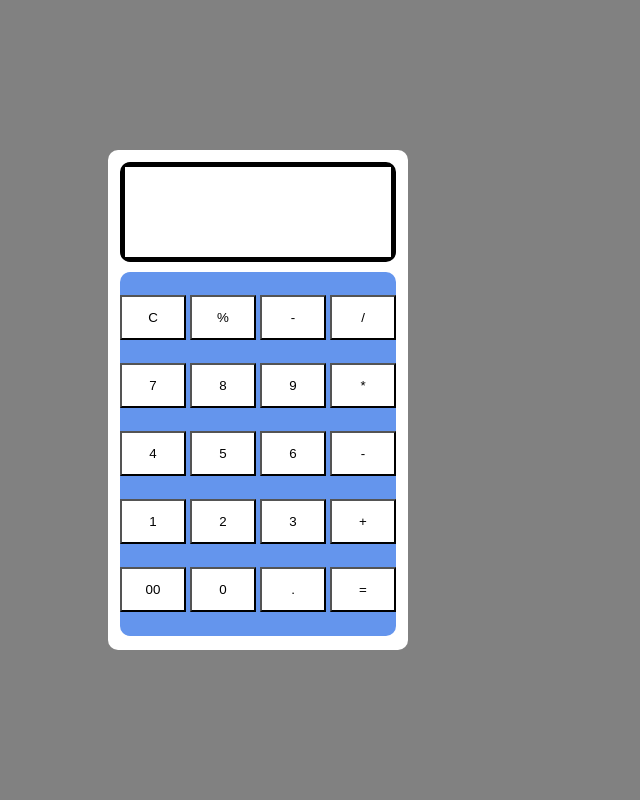
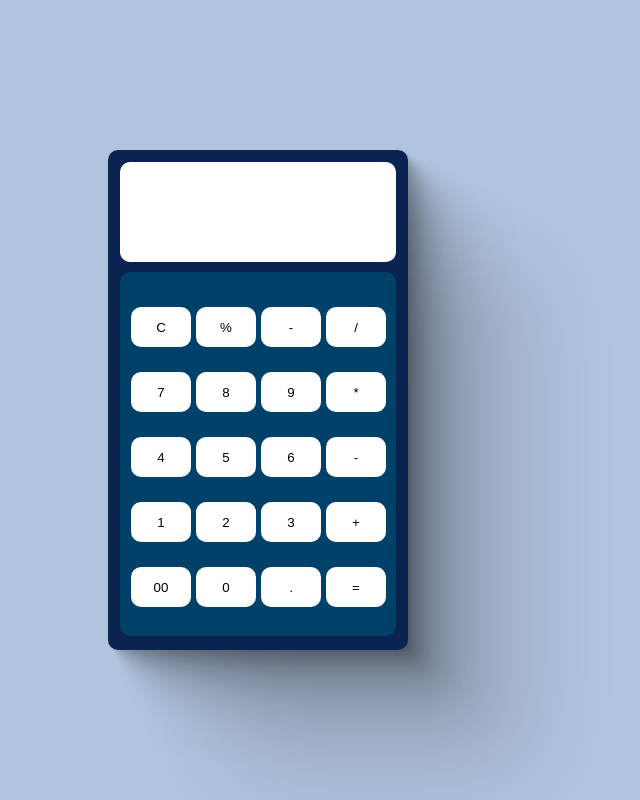
Before and after one commit to ranveernair/calculator2, a plain HTML site: page index.html in a window 1280 px wide. Shown: the whole page, without its empty margins (382-1022 px from the left). Drawn offline with Linux system fonts and the light colour scheme; a web font is replaced by a local one.

Commit message:
Deploy v1.2.0 Added styles
Update style.css

```diff
--- a/style.css
+++ b/style.css
@@ -20,7 +20,7 @@ html, body{
 .bg{
     height: 100%;
     width: 100%;
-    background-color: rgba(128, 128, 128, 0.991);
+    background-color: #B0C4DE;
     display: flex;
     align-items: center;
     justify-content: center;
@@ -29,18 +29,29 @@ html, body{
 .square{
     height: 500px;
     width: 300px;
-    background-color: white;
+    background-color: #0a2351;
     border-radius: 10px;
     padding: 12px;
 
-
+    box-shadow:
+    1.9px 1.9px 1.5px rgba(0, 0, 0, 0.025),
+    4.1px 4.1px 3.3px rgba(0, 0, 0, 0.04),
+    6.9px 6.9px 5.5px rgba(0, 0, 0, 0.05),
+    10.4px 10.4px 8.3px rgba(0, 0, 0, 0.059),
+    15px 15px 11.9px rgba(0, 0, 0, 0.065),
+    21.3px 21.3px 16.8px rgba(0, 0, 0, 0.071),
+    30.2px 30.2px 23.9px rgba(0, 0, 0, 0.077),
+    43.8px 43.8px 34.7px rgba(0, 0, 0, 0.084),
+    67.5px 67.5px 53.4px rgba(0, 0, 0, 0.095),
+    120px 120px 95px rgba(0, 0, 0, 0.12)
+  ;
 }
 
 .display{
     height: 100px;
 
 
-    border: 5px solid;
+    border: 5px solid white;
     border-radius: 10px;
 
 
@@ -48,9 +59,10 @@ html, body{
 
 .button-containor{
     height: 364px;
-    background-color: cornflowerblue;
+    background-color: #00416A;
     border-radius: 10px;
     margin-top: 10px;
+    padding: 10px;
 
 
 
@@ -71,16 +83,27 @@ input[type="text"]{
 }
 
 input[type=button] {
-height: 45px;
-width: 66px;
-margin-top: 23px;
+height: 40px;
+width: 60px;
+margin-top: 25px;
 background-color: white;
-
+border-radius: 10px;
+border: none;
+margin-left: 1px;
     }
 /*
     button:hover{
         background-color: aquamarine;
     } */
     input[type=button]:hover {
-background-color: aquamarine;
+background-color: rgba(255, 255, 255, 0.57);
+cursor: pointer;
+border-radius: 5px;
     }
+
+    input[type=text]:hover {
+        background-color: rgba(255, 255, 255, 0.477);
+        cursor: default;
+            }
+
+        -0 PP"{}
```
